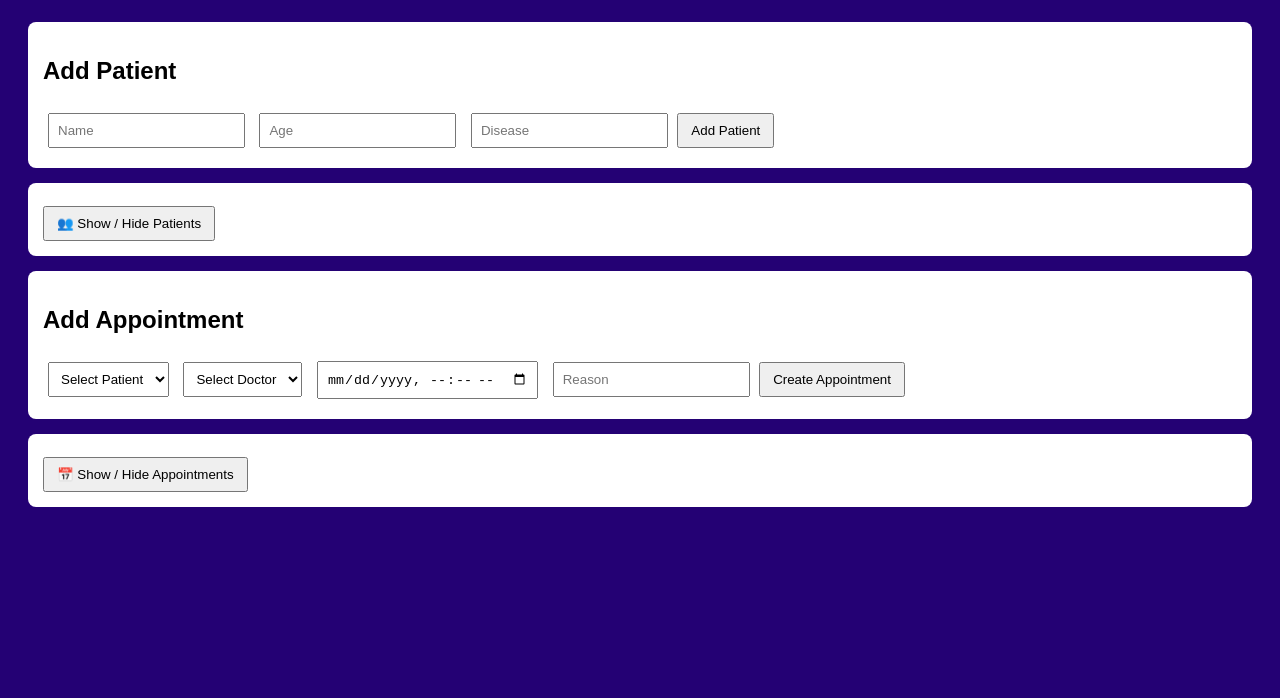
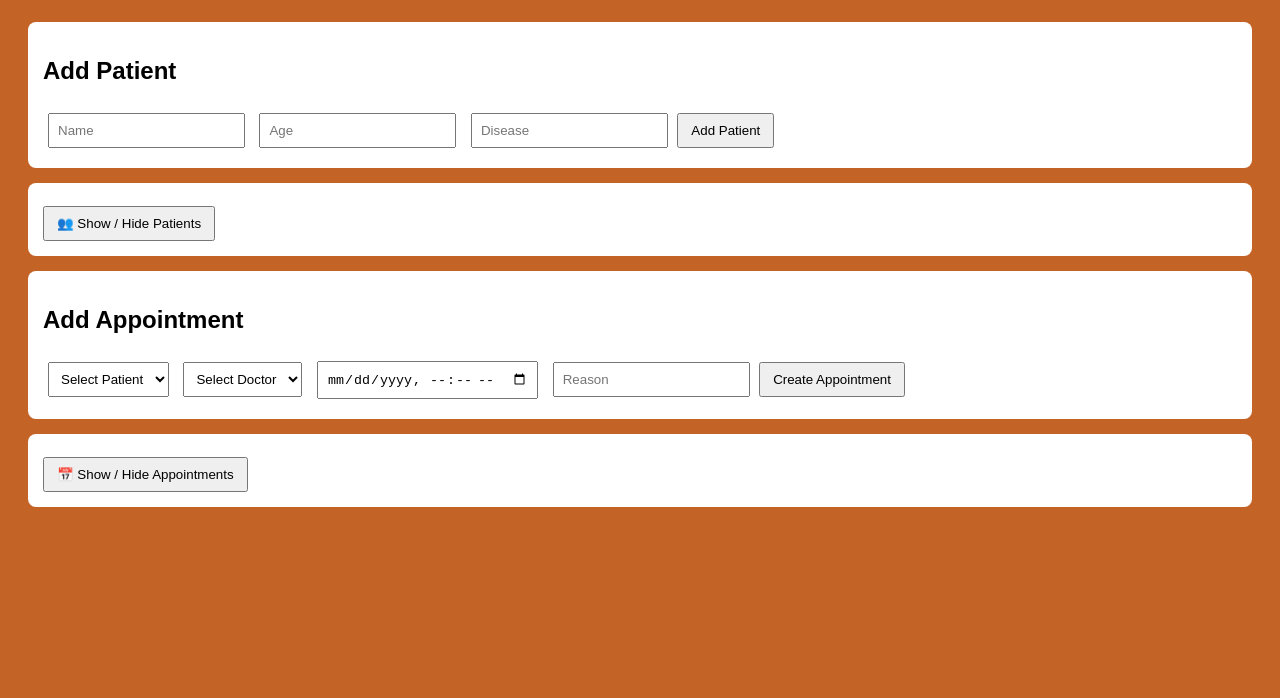
Before and after one commit to karlozk/healthcare-portal, a website: page public/index.html in a window 1280 px wide. Shown: the part 102-800 px from the top of the page. Drawn offline with Linux system fonts and the light colour scheme.

Commit message:
Test CI/CD: change background color

```diff
--- a/public/style.css
+++ b/public/style.css
@@ -1,6 +1,6 @@
 body {
   font-family: Arial;
-  background: #240174;
+  background: #c46326;
   padding: 20px;
 }
 
@@ -24,6 +24,7 @@ input, select {
 
 button {
   padding: 8px 12px;
+
   margin-top: 8px;
   cursor: pointer;
 }
```
